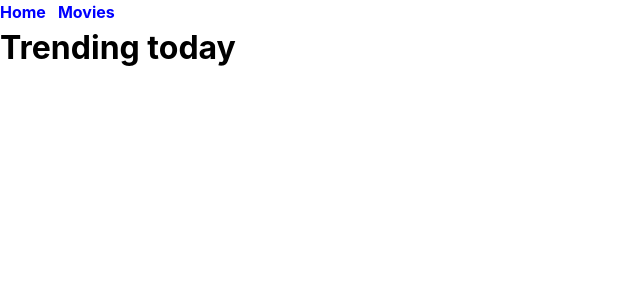
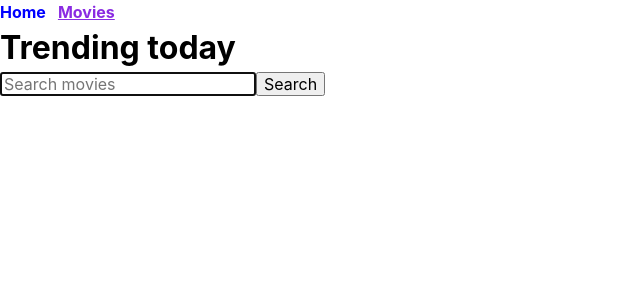
Before and after one commit to OlenaPanf/goit-react-hw-05, a React (Vite) app: page /movies in a window 1280 px wide. Shown: the top 300 px of the page, without its empty margins (0-640 px from the left). Built offline with nearby package versions, Linux system fonts and the light colour scheme.

Commit message:
moviesPage not finished

```diff
--- a/src/components/MovieCast/MovieCast.jsx
+++ b/src/components/MovieCast/MovieCast.jsx
@@ -0,0 +1,33 @@
+import { buildImageUrl } from '../../movies-api';
+
+export default function MovieCast({ actors }) {
+    // Функція для створення повного URL зображення актора
+    const getImageUrl = (profilePath) =>
+        buildImageUrl("https://image.tmdb.org/t/p/w500", profilePath);
+
+    return (
+        <div>
+            {actors.map((actor) => (
+                <div key={actor.id}>
+                    <img src={getImageUrl(actor.profile_path)} alt={actor.name} />
+                    <h3>{actor.name}</h3>
+                    <p>Character: {actor.character}</p>
+                </div>
+            ))}
+        </div>
+    );
+}
+
+//функція для одного актора
+// export default function MovieCast({ actor }) {
+//     // Створюємо повний URL зображення актора
+//   const imageUrl = buildImageUrl("https://image.tmdb.org/t/p/w500", actor.profile_path);
+
+//   return (
+//     <div>
+//       <img src={imageUrl} alt={actor.name} />
+//       <h3>{actor.name}</h3>
+//       <p>Character: {actor.character}</p>
+//     </div>
+//   );
+// }
--- a/src/components/Navigation/Navigation.jsx
+++ b/src/components/Navigation/Navigation.jsx
@@ -16,7 +16,7 @@ export default function Navigation() {
           </NavLink>
         </li>
         <li>
-          <NavLink to="/moviesPage" className={getLinkClass}>
+          <NavLink to="/movies" className={getLinkClass}>
             Movies
           </NavLink>
         </li>
--- a/src/movies-api.js
+++ b/src/movies-api.js
@@ -86,14 +86,28 @@ function buildImageUrl(base_url, file_size, file_path) {
   return `${base_url}${file_size}${file_path}`;
 }
 
+// Функція для отримання інформації про акторський склад фільму
+async function getMovieCredits(movieId) {
+  const url = `https://api.themoviedb.org/3/movie/${movieId}/credits?api_key=${apiKey}`;
+
+  try {
+    const response = await axios.get(url, options);
+    return response.data; // Повертаємо повні дані
+  } catch (error) {
+    console.error('Error fetching movie credits:', error);
+  }
+}
+
 export {
   getTrendingMovies,
   searchMovies,
   getMovieDetails,
   getConfiguration,
   buildImageUrl,
+  getMovieCredits,
 };
 
+//===============================================================================
 // async function main() {
 //   const query = 'keyword'; // Змінюйте це значення для пошуку різних фільмів
 //   const imagesConfig = await getConfiguration();
--- a/src/pages/MovieDetailsPage/MovieDetailsPage.jsx
+++ b/src/pages/MovieDetailsPage/MovieDetailsPage.jsx
@@ -1,11 +1,13 @@
 import { useState, useEffect } from 'react';
 import { useParams } from 'react-router-dom';
-import { getMovieDetails, getConfiguration, buildImageUrl } from '../../movies-api';
+import { getMovieDetails, getConfiguration, buildImageUrl, getMovieCredits } from '../../movies-api';
+import MovieCast from '../../components/MovieCast/MovieCast';
 
 export default function MovieDetailsPage() {
   const { id } = useParams();
     const [movie, setMovie] = useState(null);
     const [baseImageUrl, setBaseImageUrl] = useState('');
+    const [actors, setActors] = useState([]);
 
   useEffect(() => {
     const fetchMovieDetails = async () => {
@@ -16,20 +18,28 @@ export default function MovieDetailsPage() {
       const fetchConfiguration = async () => {
       const config = await getConfiguration();
       setBaseImageUrl(config.secure_base_url);
-    };
+      };
+
+      const fetchActorCredits = async () => {
+      const credits = await getMovieCredits(id);
+      // Тут ви можете додати логіку для фільтрації акторів, якщо потрібно
+      setActors(credits.cast); // Припускаючи, що cast містить потрібну інформацію
+      };
 
       fetchMovieDetails();
       fetchConfiguration();
+      fetchActorCredits();
   }, [id]);
 
-  if (!movie) {
+  if (!movie ||!actors.length) {
     return <div>Loading...</div>;
     }
 
-  const posterUrl = buildImageUrl(baseImageUrl, 'w500', movie.poster_path);
+    const posterUrl = buildImageUrl(baseImageUrl, 'w500', movie.poster_path);
 
-  return (
-      <div>
+    return (
+        <div>
+            <div>
       <img src={posterUrl} alt={`${movie.title} poster`} />
       <h2>{movie.title}</h2>
       <p>User Score:{movie.popularity}</p>
@@ -39,7 +49,11 @@ export default function MovieDetailsPage() {
       <p>{movie.genres.map(({ name }) => (
           <span key={name}>{name} </span>
         ))}</p>
+      </div>
+            <div>
+                <MovieCast actors={actors} />
+      </div>
+      </div>
 
-    </div>
   );
 }
--- a/src/pages/MoviesPage/MoviesPage.jsx
+++ b/src/pages/MoviesPage/MoviesPage.jsx
@@ -1,24 +1,74 @@
-//import { useEffect } from 'react';
+import { useState, } from 'react';
+import { searchMovies } from '../../movies-api';
+import MovieList from '../../components/MovieList/MovieList';
 
 export default function MoviesPage() {
-//     useEffect(() => {
-//     async function fetchConfig() {
-//       const config = await getConfiguration();
-//       setImagesConfig(config);
-//     }
+  const [keyword, setKeyword] = useState('');
+  const [movies, setMovies] = useState([]);
 
-//     async function fetchMovies() {
-//       const results = await searchMovies('Inception');
-//       setMovies(results);
-//     }
+  const handleSubmit = async (event) => {
+    event.preventDefault();
+    if (keyword.trim() === '') return;
 
-//     fetchConfig();
-//     fetchMovies();
-//   }, []);
-    return (
+    const searchedMovies = await searchMovies(keyword);
+    setMovies(searchedMovies);
+  };
+
+  return (
     <div>
-
-
+      <div>
+        <form onSubmit={handleSubmit}>
+          <input
+            type="text"
+            name="keyword"
+            value={keyword}
+            onChange={(e) => setKeyword(e.target.value)}
+            autoComplete="off"
+            autoFocus
+            placeholder="Search movies"
+          />
+          <button type="submit">Search</button>
+        </form>
+      </div>
+      <div>
+        {movies.length > 0 && <MovieList movies={movies} />}
+      </div>
     </div>
   );
 }
+
+// import { toast } from 'react-hot-toast';
+
+// export const SearchBar = ({ onSearch }) => {
+
+// 	const handleSubmit = (event) => {
+//     event.preventDefault();
+//     const form = event.target;
+//     const keyword = form.elements.keyword.value;
+
+//     // Якщо текстове поле порожнє, виводимо повідомлення і припиняємо виконання функції.
+//     if(keyword.trim() === "") {
+//         toast.error("Please enter search term!");
+//         return;
+//     }
+
+//     // У протилежному випадку викликаємо пропс і передаємо йому значення поля
+//     onSearch(keyword);
+//     form.reset();
+//   };
+
+//   return (
+//         <header>
+//             <form onSubmit={handleSubmit}>
+//               <input
+//                     type="text"
+//                     name="keyword"
+//                     autoComplete="off"
+//                     autoFocus
+//                     placeholder="Search movies"
+//                 />
+//                 <button className={css.button} type="submit">Search</button>
+//             </form>
+//         </header>
+//     );
+// };
```
